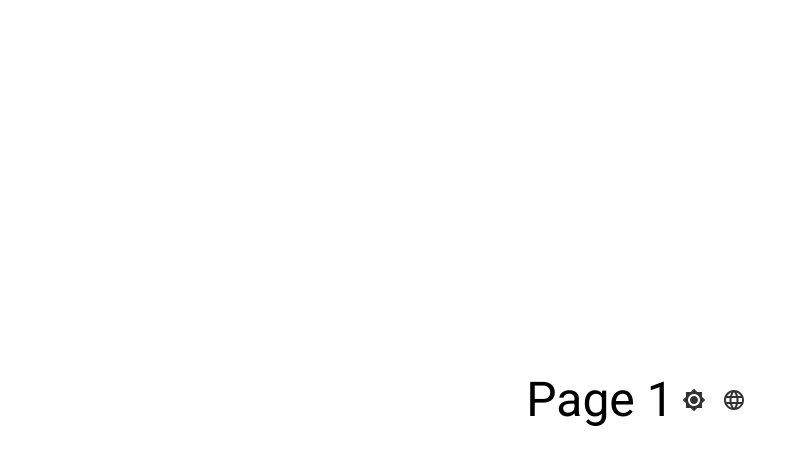
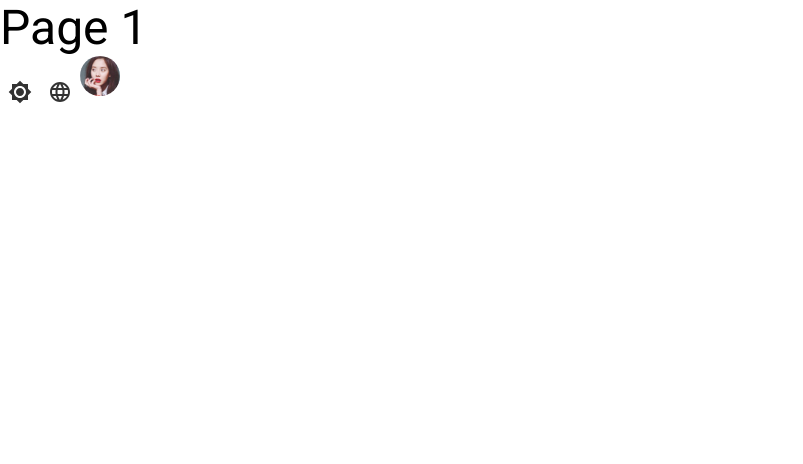
Before and after one commit to coolcodeJS/view-design, a React (Vite) app: page /page-1 in a window 1280 px wide. Shown: the top 464 px of the page, without its empty margins (0-803 px from the left). Built offline with nearby package versions, Linux system fonts and the light colour scheme.

Commit message:
feat: 新增 User

```diff
--- a/src/components/LocaleButton/LocaleButton.tsx
+++ b/src/components/LocaleButton/LocaleButton.tsx
@@ -26,15 +26,7 @@ function LocaleButton() {
   return (
     <>
       <IconButton icon={<LanguageIcon />} onClick={handleClick} />
-      <Menu
-        id="basic-menu"
-        anchorEl={anchorEl}
-        open={open}
-        onClose={handleClose}
-        MenuListProps={{
-          'aria-labelledby': 'basic-button',
-        }}
-      >
+      <Menu anchorEl={anchorEl} open={open} onClose={handleClose}>
         <MenuItem onClick={() => handleSelect('zh-CN')}>中文</MenuItem>
         <MenuItem onClick={() => handleSelect('en-US')}>English</MenuItem>
       </Menu>
--- a/src/components/ModeButton/ModeButton.tsx
+++ b/src/components/ModeButton/ModeButton.tsx
@@ -13,12 +13,12 @@ function ModeButton() {
   return (
     <Tooltip title={themeMode === 'dark' ? t['theme.toDark'] : t['theme.toLight']}>
       {/* 这个辣鸡，不知道为什么一定要用一个标签在包裹一下，不然会报错 */}
-      <div>
+      <span>
         <IconButton
           icon={themeMode !== 'dark' ? <Brightness2Icon /> : <BrightnessHighIcon />}
           onClick={toggle}
         />
-      </div>
+      </span>
     </Tooltip>
   );
 }
--- /dev/null
+++ b/src/components/User/User.tsx
@@ -0,0 +1,40 @@
+import React, { useState } from 'react';
+import UserIcon from './assets/imgs/user.webp';
+import { Avatar, Menu, MenuItem, Divider } from '@mui/material';
+import { Cursor } from './styled';
+import useLocale from '@/hooks/useLocale';
+
+function User() {
+  const t = useLocale();
+
+  const [anchorEl, setAnchorEl] = useState<null | HTMLElement>(null);
+
+  const open = Boolean(anchorEl);
+
+  const handleClick = (event: React.MouseEvent<HTMLButtonElement>) => {
+    setAnchorEl(event.currentTarget);
+  };
+
+  const handleClose = () => {
+    setAnchorEl(null);
+  };
+
+  return (
+    <>
+      <Cursor>
+        <span onClick={handleClick}>
+          <Avatar src={UserIcon} alt="user_icon" sx={{ width: 40, height: 40 }} />
+        </span>
+      </Cursor>
+      <Menu anchorEl={anchorEl} open={open} onClose={handleClose}>
+        <MenuItem>Saber</MenuItem>
+        <Divider />
+        <MenuItem>{t['user.personalSpace']}</MenuItem>
+        <MenuItem>{t['user.projectDocuments']}</MenuItem>
+        <MenuItem>{t['user.logOut']}</MenuItem>
+      </Menu>
+    </>
+  );
+}
+
+export default React.memo(User);
--- /dev/null
+++ b/src/components/User/index.ts
@@ -0,0 +1,3 @@
+import User from './User';
+
+export default User;
--- /dev/null
+++ b/src/components/User/styled.ts
@@ -0,0 +1,9 @@
+import { styled } from '@mui/system';
+
+// 鼠标样式
+const Cursor = styled('span')({
+  cursor: 'pointer',
+  display: 'inline-block',
+});
+
+export { Cursor };
--- a/src/locale/index.ts
+++ b/src/locale/index.ts
@@ -2,10 +2,18 @@ const i18n = {
   'en-US': {
     'theme.toLight': 'Click to use light mode',
     'theme.toDark': 'Click to use dark mode',
+    // 个人空间
+    'user.personalSpace': 'Personal Space',
+    'user.projectDocuments': 'Project Documents',
+    'user.logOut': 'Log Out',
   },
   'zh-CN': {
     'theme.toLight': '点击切换到亮色模式',
     'theme.toDark': '点击切换到黑暗模式',
+    // 个人空间
+    'user.personalSpace': '个人空间',
+    'user.projectDocuments': '项目文档',
+    'user.logOut': '退出登录',
   },
 };
 
--- a/src/pages/Page1/Page1.tsx
+++ b/src/pages/Page1/Page1.tsx
@@ -1,19 +1,21 @@
 import Typography from '@mui/material/Typography';
 
 import Meta from '@/components/Meta';
-import { FullSizeCenteredFlexBox } from '@/components/styled';
+// import { FullSizeCenteredFlexBox } from '@/components/styled';
 import ModeButton from '@/components/ModeButton';
 import LocaleButton from '@/components/LocaleButton';
+import User from '@/components/User';
 
 const Page1 = () => {
   return (
     <>
       <Meta title="page 1" />
-      <FullSizeCenteredFlexBox>
-        <Typography variant="h3">Page 1</Typography>
-        <ModeButton />
-        <LocaleButton />
-      </FullSizeCenteredFlexBox>
+      {/* <FullSizeCenteredFlexBox> */}
+      <Typography variant="h3">Page 1</Typography>
+      <ModeButton />
+      <LocaleButton />
+      <User />
+      {/* </FullSizeCenteredFlexBox> */}
     </>
   );
 };
```
Also changed, not shown: src/components/User/assets/imgs/user.webp (added).
